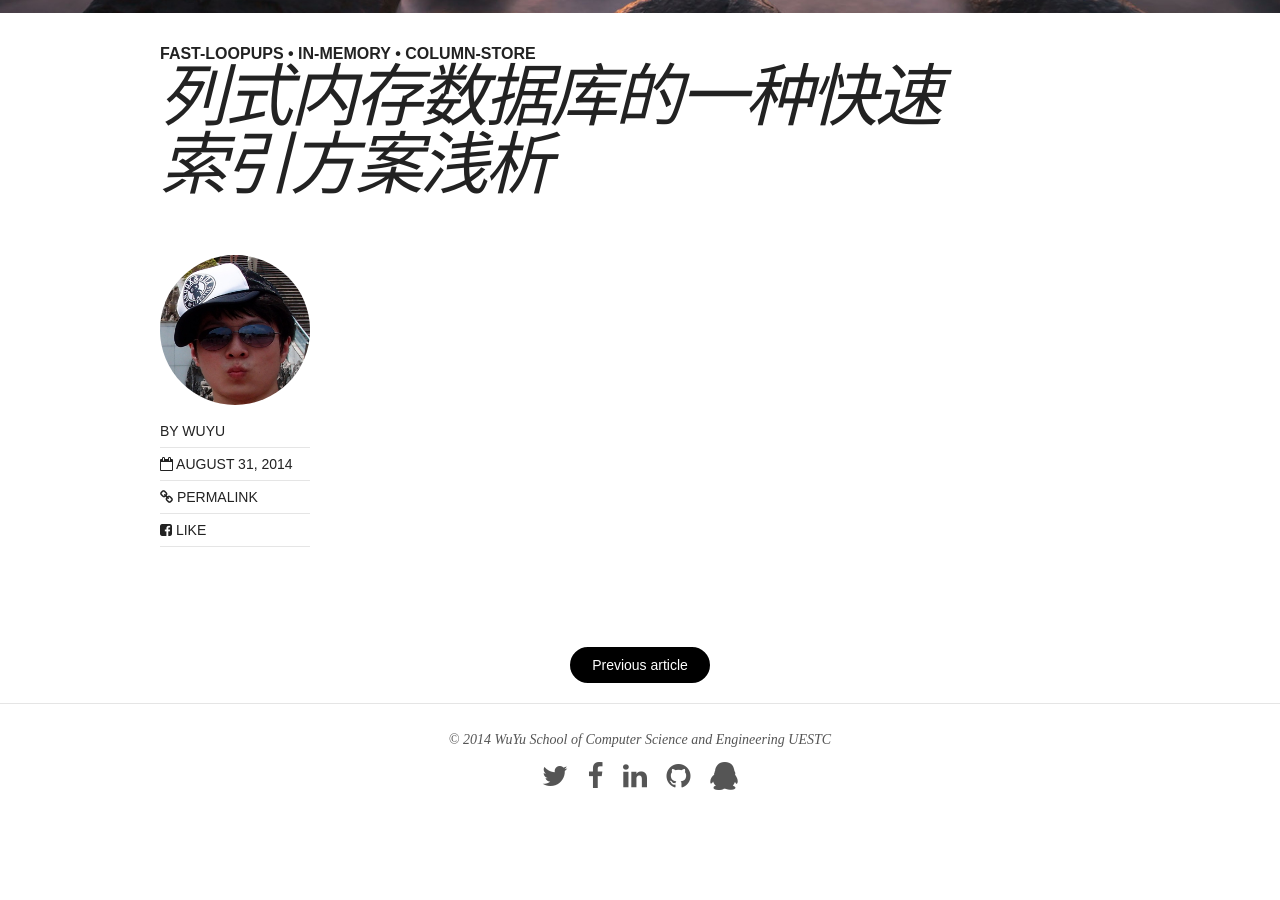
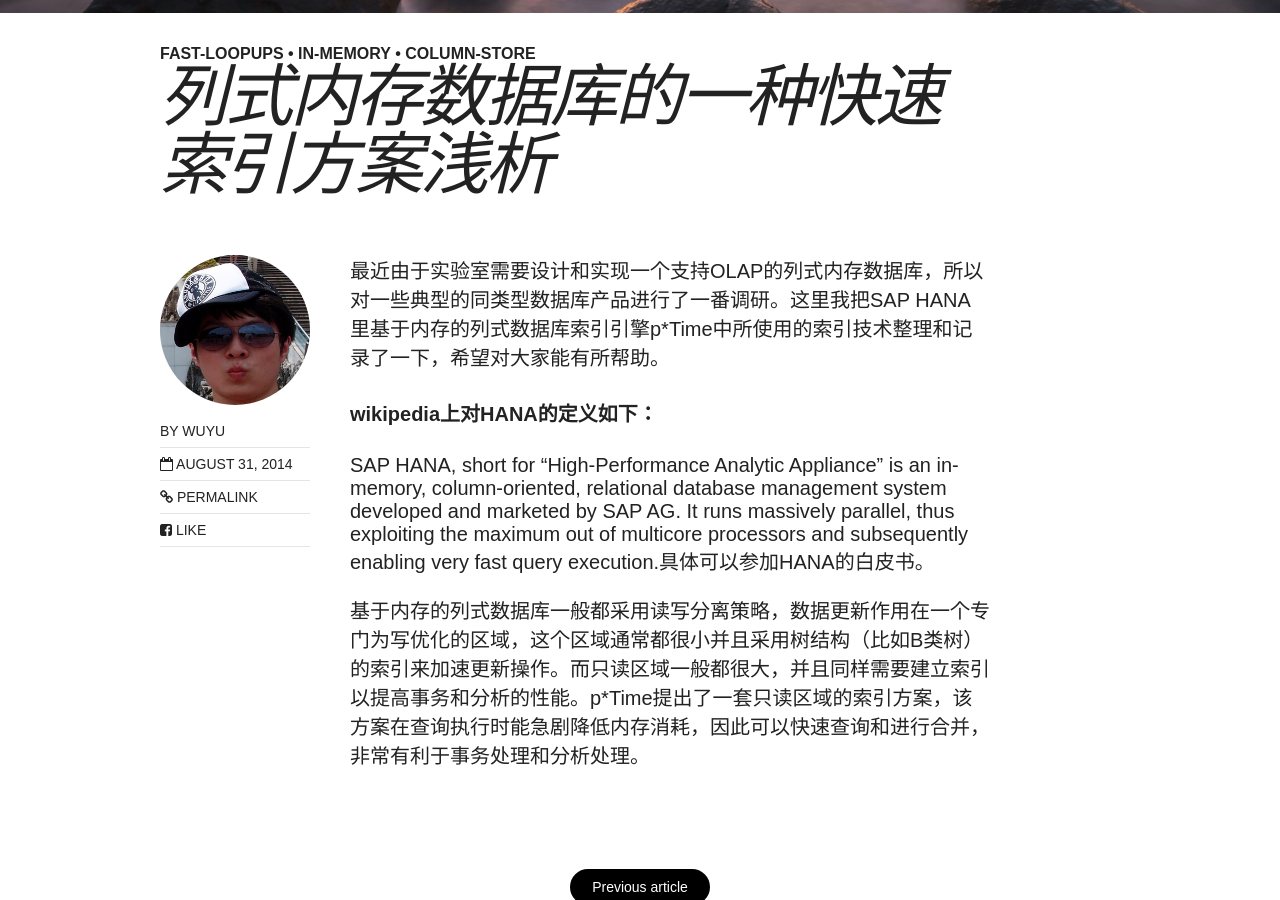
Before and after one commit to wuyu201321060203/wuyu201321060203.github.io, a Jekyll site: the page built from _posts/2014-08-31-FastLoopup.md, in a window 1280 px wide and 900 px high, scrolled down 680 px. Built offline with Jekyll 4.4.1, drawn with Linux system fonts in a browser that asks for light colours; nearby versions of some CDN libraries; comment, search, counter and statistics services are not loaded; before the commit the page ends 1526 px from its top, so only the background shows below that.

Commit message:
first post of fastlookup

```diff
--- a/_posts/2014-08-31-FastLoopup.md
+++ b/_posts/2014-08-31-FastLoopup.md
@@ -11,3 +11,10 @@
 comments: true
 share: true
 ---
+
+最近由于实验室需要设计和实现一个支持OLAP的列式内存数据库，所以对一些典型的同类型数据库产品进行了一番调研。这里我把SAP HANA里基于内存的列式数据库索引引擎p*Time中所使用的索引技术整理和记录了一下，希望对大家能有所帮助。
+
+####wikipedia上对HANA的定义如下：
+SAP HANA, short for "High-Performance Analytic Appliance" is an in-memory, column-oriented, relational database management system developed and marketed by SAP AG. It runs massively parallel, thus exploiting the maximum out of multicore processors and subsequently enabling very fast query execution.具体可以参加HANA的白皮书。
+
+基于内存的列式数据库一般都采用读写分离策略，数据更新作用在一个专门为写优化的区域，这个区域通常都很小并且采用树结构（比如B类树）的索引来加速更新操作。而只读区域一般都很大，并且同样需要建立索引以提高事务和分析的性能。p*Time提出了一套只读区域的索引方案，该方案在查询执行时能急剧降低内存消耗，因此可以快速查询和进行合并，非常有利于事务处理和分析处理。
```
